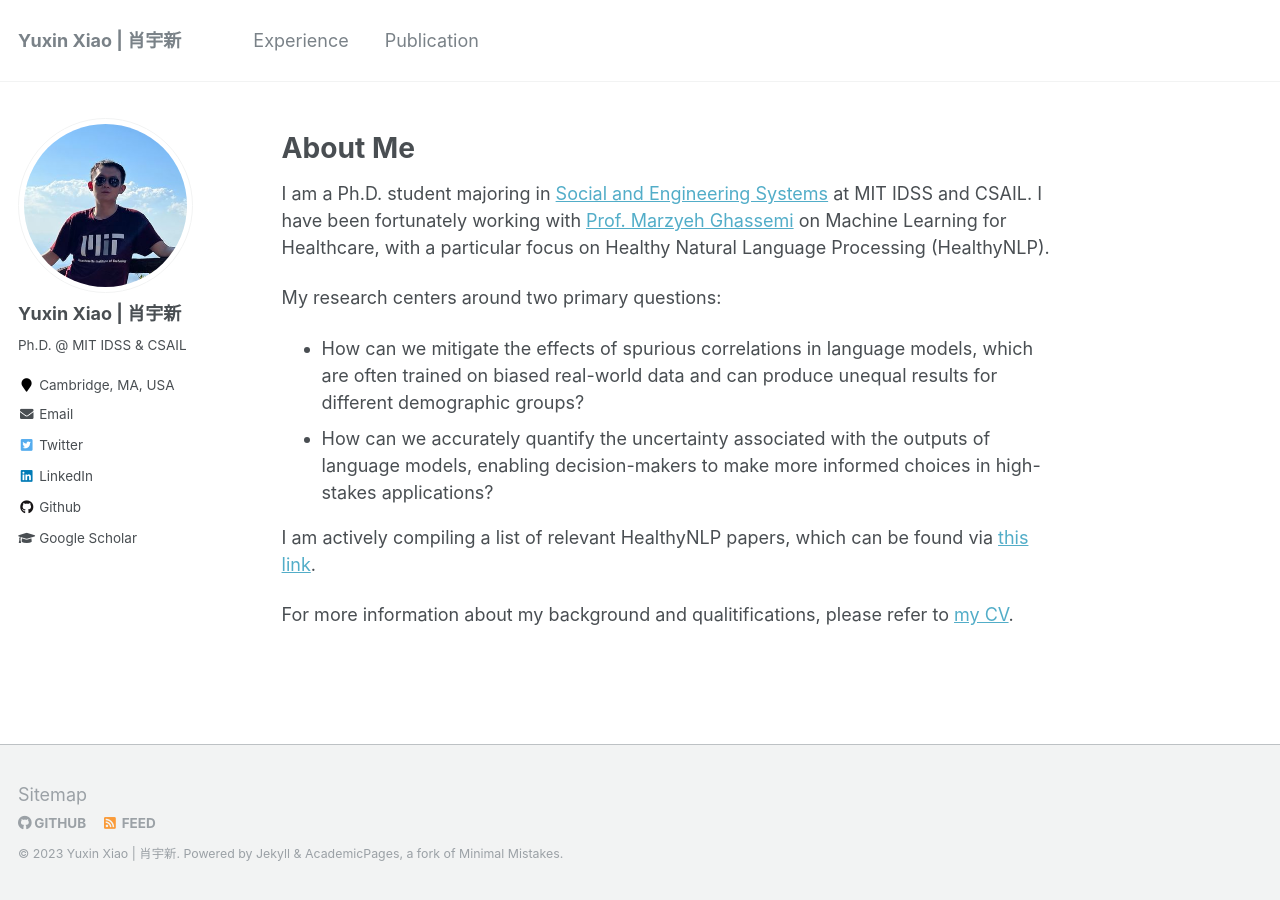
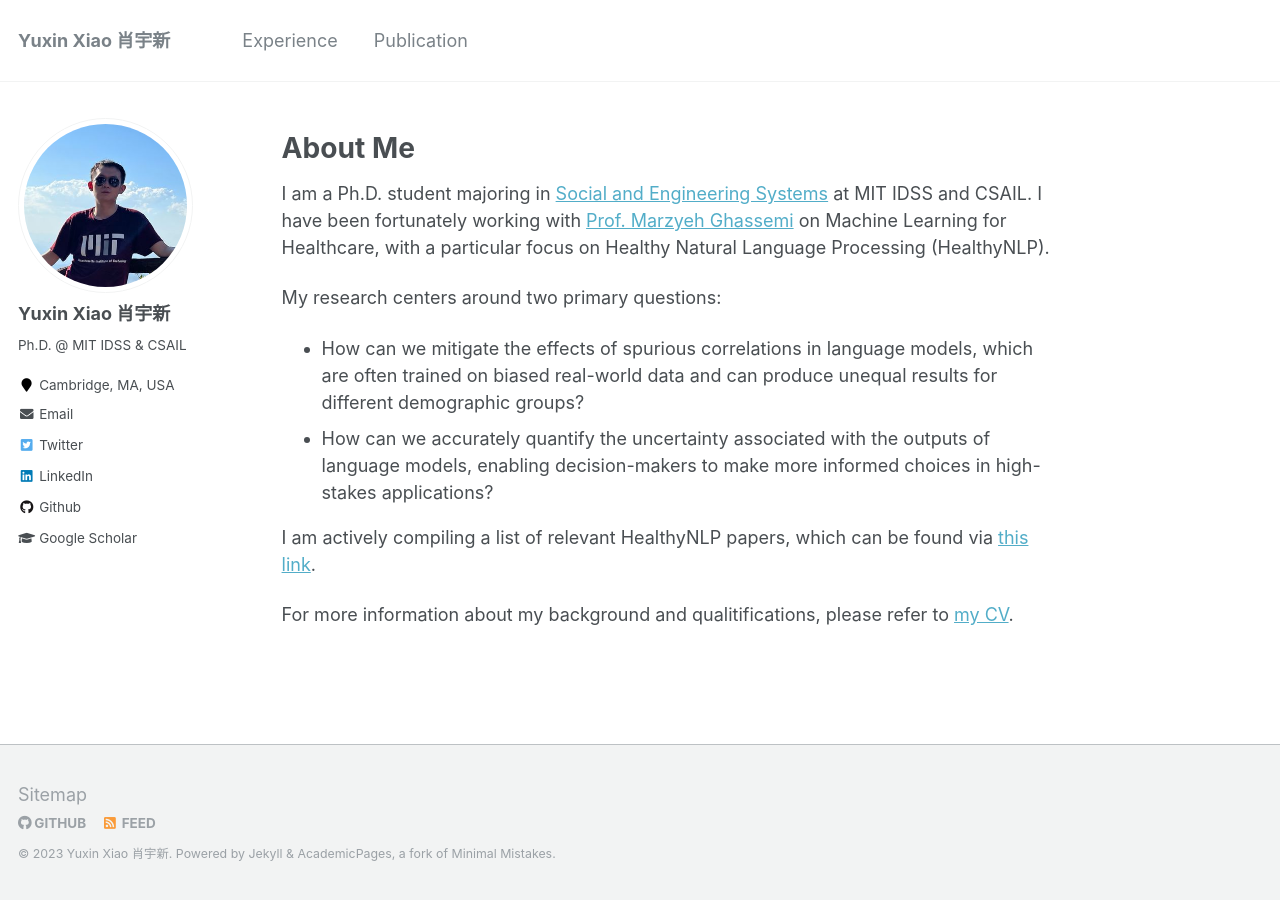
Before and after one commit to xiaoyuxin1002/xiaoyuxin1002.github.io, a Jekyll site: the page built from _pages/about.md, in a window 1280 px wide. Built offline with Jekyll 4.4.1, drawn with Linux system fonts in a browser that asks for light colours.

```diff
--- a/_config.yml
+++ b/_config.yml
@@ -7,9 +7,9 @@
 
 # Site Settings
 locale                   : "en-US"
-title                    : "Yuxin Xiao | 肖宇新"
+title                    : "Yuxin Xiao 肖宇新"
 title_separator          : "-"
-name                     : &name "Yuxin Xiao | 肖宇新"
+name                     : &name "Yuxin Xiao 肖宇新"
 description              : &description "Ph.D. @ MIT IDSS & CSAIL"
 url                      : https://xiaoyuxin1002.github.io
 baseurl                  : ""
@@ -78,7 +78,7 @@ analytics:
 
 # Site Author
 author:
-  name             : "Yuxin Xiao | 肖宇新"
+  name             : "Yuxin Xiao 肖宇新"
   avatar           : "profile.jpeg"
   bio              : "Ph.D. @ MIT IDSS & CSAIL"
   location         : "Cambridge, MA, USA"
```
